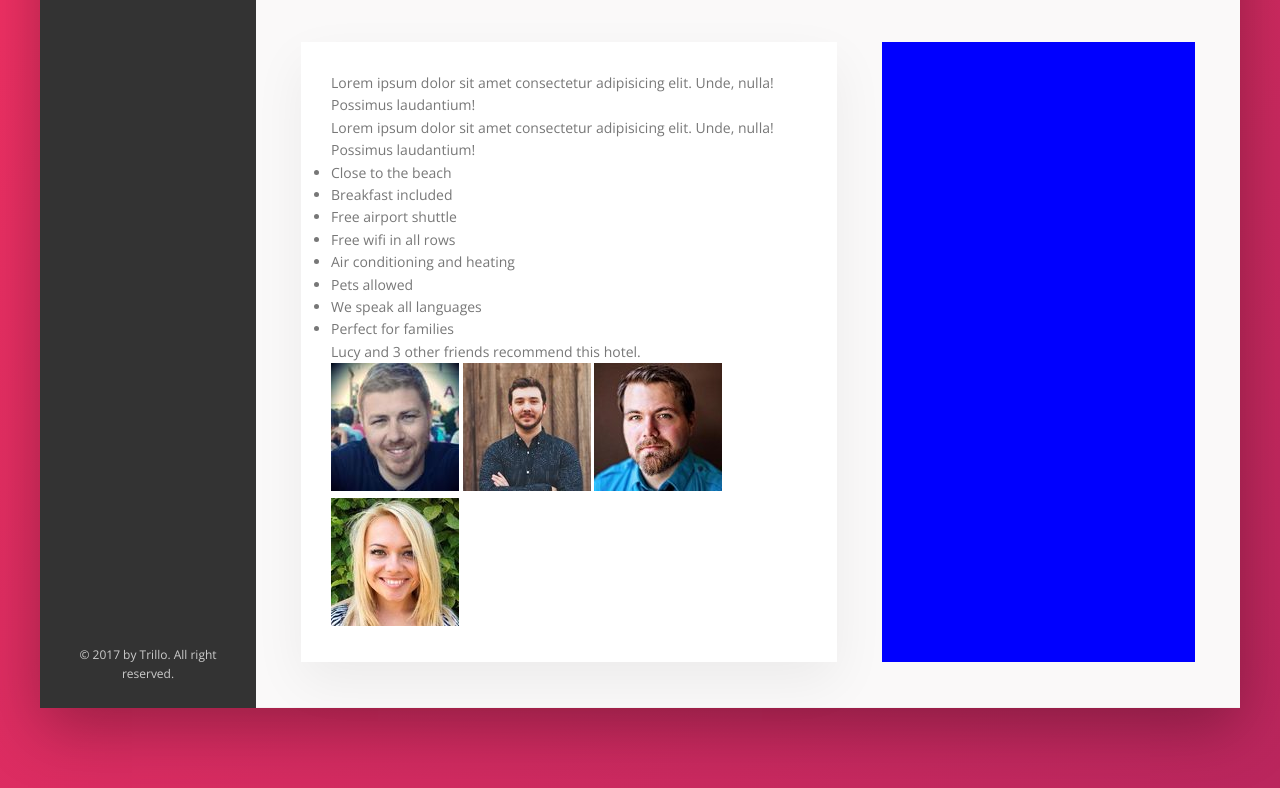
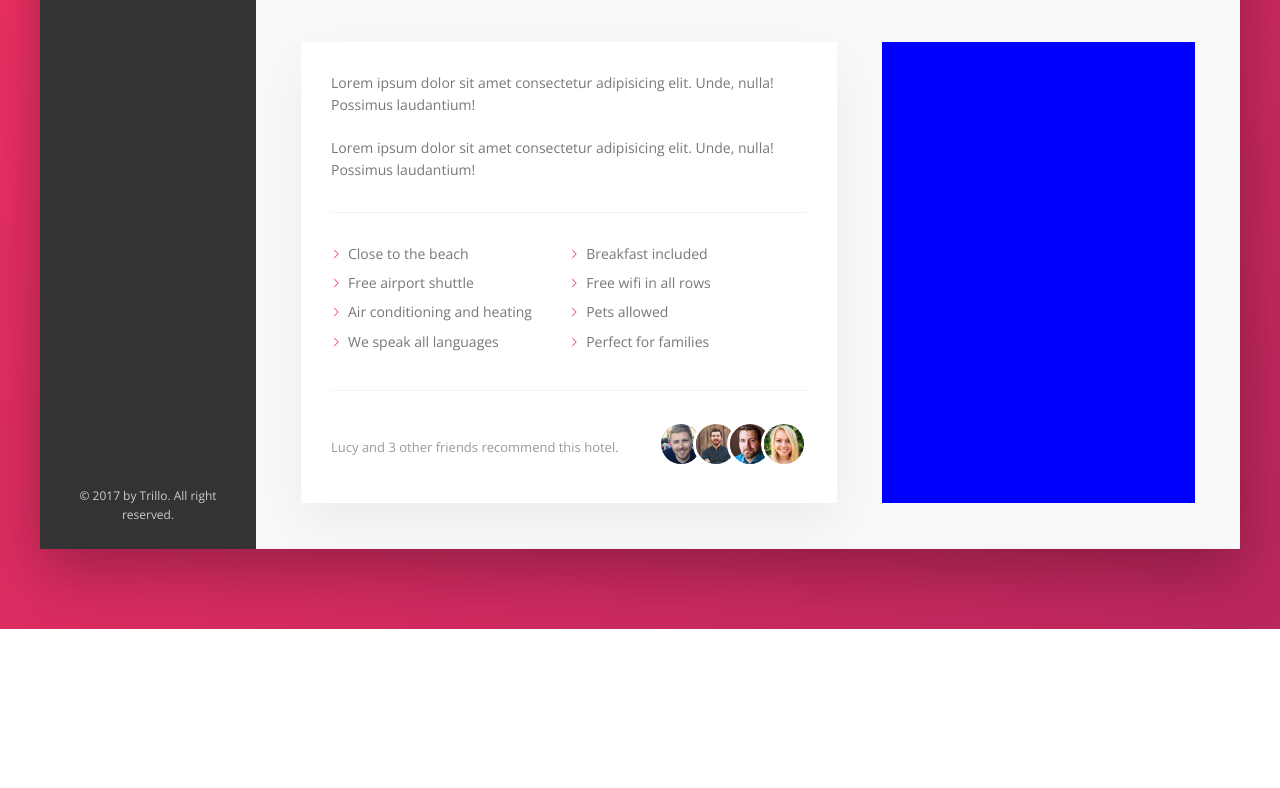
Before and after one commit to YardenPorat/Trillo-Project, a plain HTML site: page index.html in a window 1280 px wide. Shown: the part 605-1393 px from the top of the page. After the commit the page ends 1234 px from the top, so only its background shows below. Drawn offline with nearby package versions, Linux system fonts and the light colour scheme.

Commit message:
Building the Description Section - Part 2

```diff
--- a/css/style.css
+++ b/css/style.css
@@ -240,6 +240,51 @@ body {
     transform: scale(1);
     box-shadow: none; } }
 
+/* Paragraph */
+.paragraph:not(:last-of-type) {
+  margin-bottom: 2rem; }
+
+/* List */
+.list {
+  list-style-type: none;
+  margin: 3rem 0;
+  padding: 3rem 0;
+  border-top: var(--line);
+  border-bottom: var(--line);
+  display: flex;
+  flex-wrap: wrap; }
+  .list__item {
+    flex: 0 0 50%;
+    margin-bottom: .7rem; }
+  .list__item::before {
+    content: "";
+    display: inline-block;
+    height: 1rem;
+    width: 1rem;
+    margin-right: .7rem;
+    background-color: var(--color-primary);
+    -webkit-mask-image: url("../img/chevron-thin-right.svg");
+    -webkit-mask-size: cover;
+    mask-image: url("../img/chevron-thin-right.svg");
+    mask-size: cover; }
+
+/* Recommend */
+.recommend {
+  font-size: 1.3rem;
+  color: var(--color-gray-dark-3);
+  display: flex;
+  align-items: center; }
+  .recommend__count {
+    margin-right: auto; }
+  .recommend__photo {
+    height: 4rem;
+    width: 4rem;
+    border-radius: 50%;
+    border: 3px solid white;
+    box-sizing: content-box; }
+    .recommend__photo:not(:last-child) {
+      margin-right: -1.5rem; }
+
 .detail {
   display: flex;
   padding: 4.5rem;
--- a/sass/_components.scss
+++ b/sass/_components.scss
@@ -272,13 +272,80 @@
     }
 }
 
-.detail{
+///////////////
+/* Paragraph */
+
+///////////////
+.paragraph:not(:last-of-type) {
+    margin-bottom: 2rem;
+}
+
+///////////////
+/* List */
+
+///////////////
+.list {
+    list-style-type: none;
+    margin: 3rem 0;
+    padding: 3rem 0;
+    border-top: var(--line);
+    border-bottom: var(--line);
+    display: flex;
+    flex-wrap: wrap;
+    &__item {
+        flex: 0 0 50%;
+        margin-bottom: .7rem;
+    }
+    &__item::before {
+        content: "";
+        display: inline-block;
+        height: 1rem;
+        width: 1rem;
+        margin-right: .7rem;
+        //Background approach -- older browsers
+        // background-image: url('../img/chevron-thin-right.svg');
+        // background-size: cover;
+        //Newers browsers - masks
+        background-color: var(--color-primary);
+        -webkit-mask-image: url('../img/chevron-thin-right.svg');
+        -webkit-mask-size: cover;
+        mask-image: url('../img/chevron-thin-right.svg');
+        mask-size: cover;
+    }
+}
+
+///////////////
+/* Recommend */
+
+///////////////
+.recommend {
+    font-size: 1.3rem;
+    color: var(--color-gray-dark-3);
+    display: flex;
+    align-items: center;
+    &__count {
+        margin-right: auto;
+    }
+    &__photo {
+        height: 4rem;
+        width: 4rem;
+        border-radius: 50%;
+        border: 3px solid white;
+        box-sizing: content-box;
+        &:not(:last-child) {
+            margin-right: -1.5rem;
+        }
+    }
+}
+
+.detail {
     display: flex;
     padding: 4.5rem;
     background-color: var(--color-gray-light-1);
     border-bottom: var(--line);
 }
-.user-description{
+
+.user-description {
     font-size: 1.4rem;
     background-color: var(--color-white);
     box-shadow: var(--shadow-light);
@@ -286,7 +353,8 @@
     flex: 0 0 60%;
     margin-right: 4.5rem;
 }
-.user-reviews{
+
+.user-reviews {
     background-color: blue;
     flex: 1;
 }
```
Also changed, not shown: img/SVG/aircraft-take-off.svg (deleted), img/SVG/bookmark.svg (deleted), img/SVG/chat.svg (deleted), img/SVG/chevron-thin-right.svg (deleted), img/SVG/home.svg (deleted), img/SVG/key.svg (deleted), img/SVG/location-pin.svg (deleted), img/SVG/magnifying-glass.svg (deleted), img/SVG/map.svg (deleted), img/SVG/star.svg (deleted).
